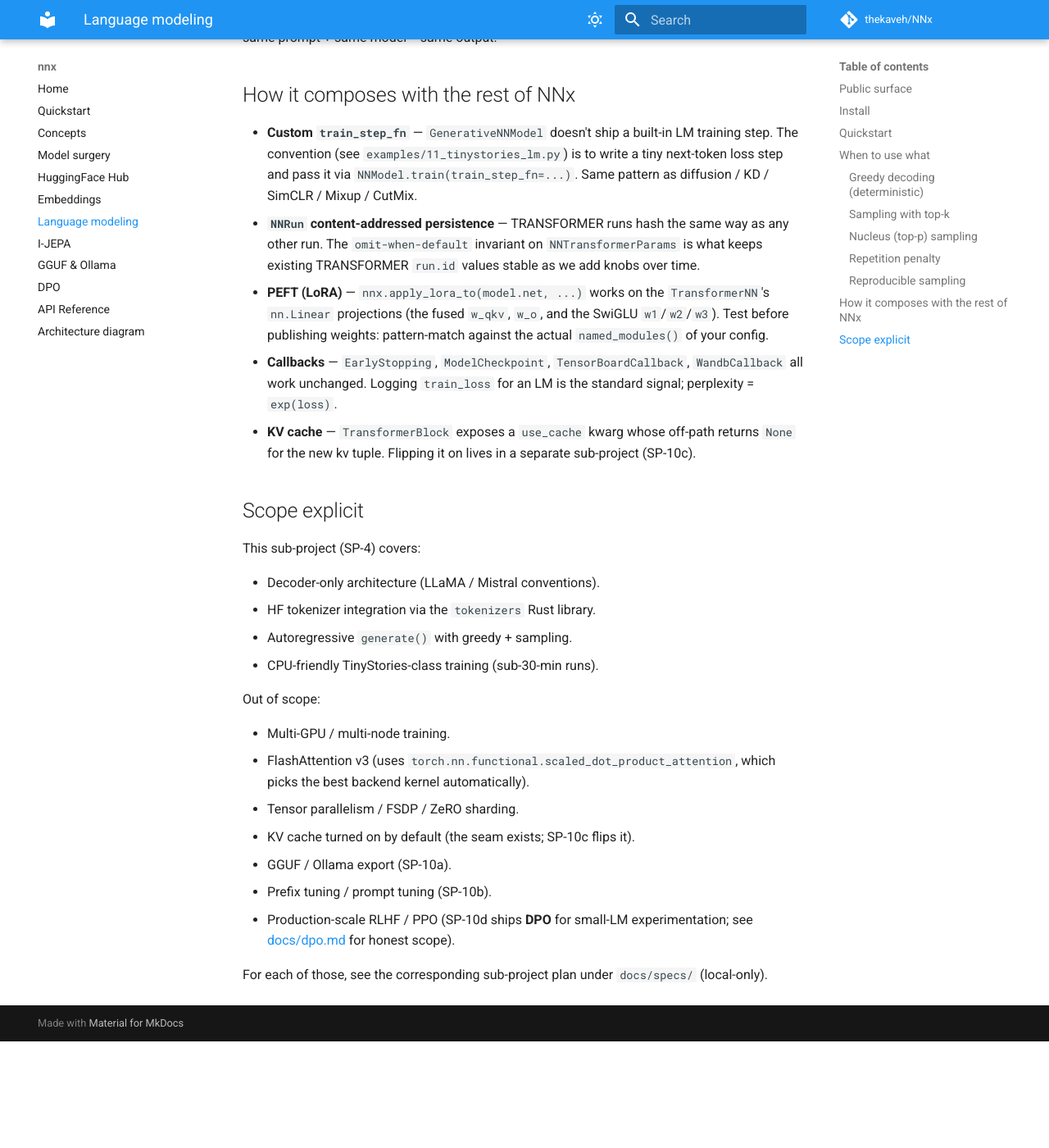
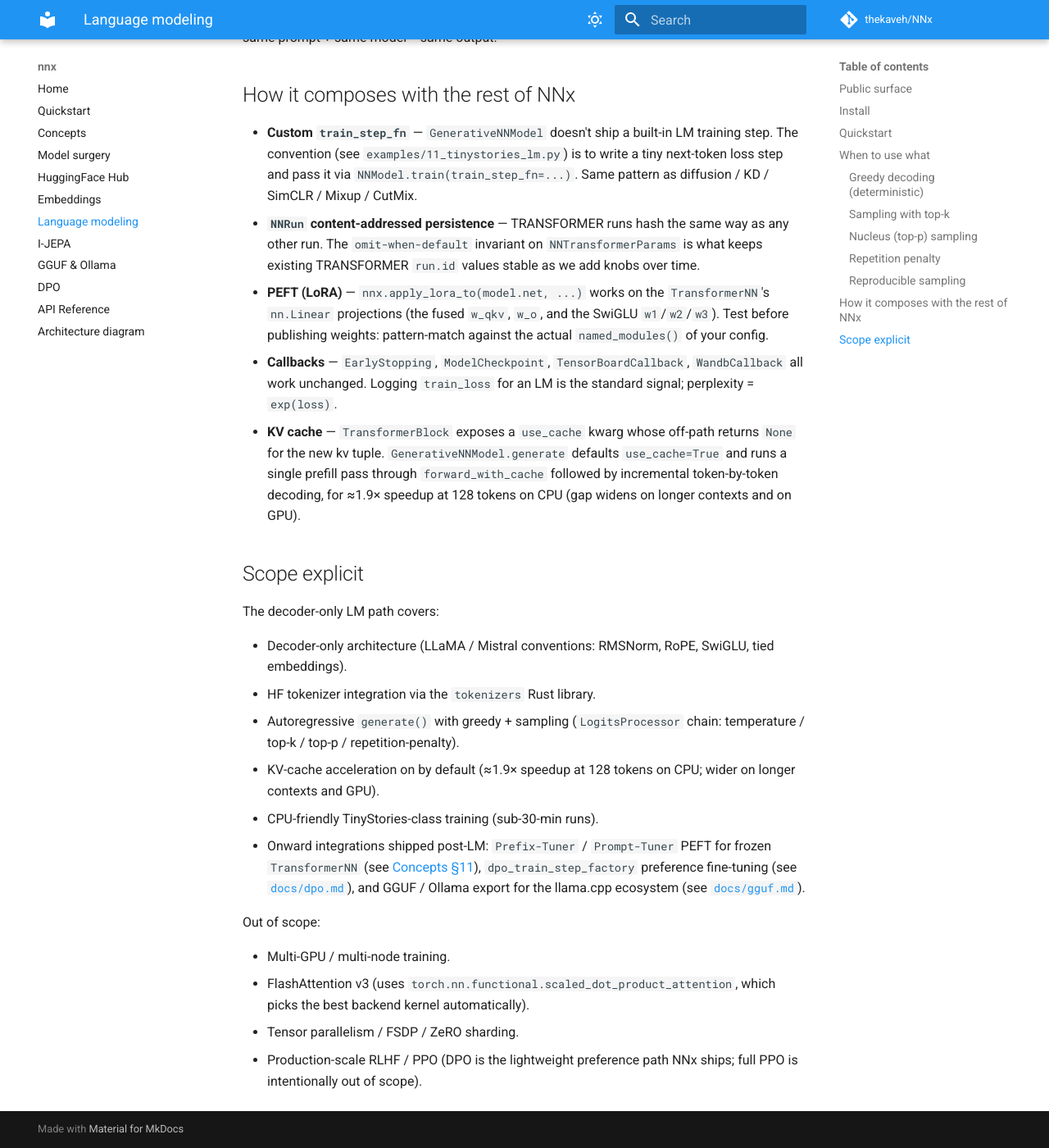
Before and after one commit to thekaveh/NNx, an MkDocs documentation site: the page built from docs/lm.md, in a window 1280 px wide and 1400 px high, scrolled down 3191 px. Shown: the whole window at 82% size. Built offline with MkDocs 1.6.1 and Material for MkDocs 9.7.7, drawn with Linux system fonts in a browser that asks for light colours; comment, search, counter and statistics services are not loaded; before the commit the page ends 4461 px from its top, so only the background shows below that.

Commit message:
docs(lm/dpo/jepa): drop internal SP-N markers, fix github org link, refresh stale scope
- docs/lm.md "Scope explicit" listed KV-cache flip / GGUF / Ollama /
  Prefix-Tuner / Prompt-Tuner as out-of-scope items belonging to
  separate sub-projects (SP-10a / b / c). All four shipped in PR #29
  / earlier — they are now in-scope. Rewritten to reflect what the LM
  path actually owns today, with cross-links to concepts.md §11 / dpo.md
  / gguf.md.
- docs/lm.md KV-cache bullet was pointing at "a separate sub-project
  (SP-10c)" for the on-by-default flip. `GenerativeNNModel.generate`
  has `use_cache=True` by default since PR #29; replaced with the
  measured ≈1.9× speedup line.
- docs/lm.md "docs/specs/ (local-only)" pointer dropped (those plan
  files are gitignored per the no-specs-in-git invariant; the bullets
  they pointed at are all merged now).
- docs/dpo.md + docs/jepa.md "(SP-4)" inline markers replaced with
  "the decoder-only LM path; see docs/lm.md" — the markers were
  internal sub-project shorthand that didn't help readers.
- docs/jepa.md links/examples/16_ijepa_cifar10.py: github.com org was
  `Kavehjr` (wrong); corrected to `thekaveh` to match every other
  docs link in the repo.

```diff
--- a/docs/lm.md
+++ b/docs/lm.md
@@ -154,17 +154,29 @@ device — same seed + same prompt + same model = same output.
   `TensorBoardCallback`, `WandbCallback` all work unchanged. Logging
   `train_loss` for an LM is the standard signal; perplexity = `exp(loss)`.
 - **KV cache** — `TransformerBlock` exposes a `use_cache` kwarg whose
-  off-path returns `None` for the new kv tuple. Flipping it on lives in
-  a separate sub-project (SP-10c).
+  off-path returns `None` for the new kv tuple. `GenerativeNNModel.generate`
+  defaults `use_cache=True` and runs a single prefill pass through
+  `forward_with_cache` followed by incremental token-by-token decoding,
+  for ≈1.9× speedup at 128 tokens on CPU (gap widens on longer contexts
+  and on GPU).
 
 ## Scope explicit
 
-This sub-project (SP-4) covers:
+The decoder-only LM path covers:
 
-- Decoder-only architecture (LLaMA / Mistral conventions).
+- Decoder-only architecture (LLaMA / Mistral conventions: RMSNorm, RoPE,
+  SwiGLU, tied embeddings).
 - HF tokenizer integration via the `tokenizers` Rust library.
-- Autoregressive `generate()` with greedy + sampling.
+- Autoregressive `generate()` with greedy + sampling (`LogitsProcessor`
+  chain: temperature / top-k / top-p / repetition-penalty).
+- KV-cache acceleration on by default (≈1.9× speedup at 128 tokens on
+  CPU; wider on longer contexts and GPU).
 - CPU-friendly TinyStories-class training (sub-30-min runs).
+- Onward integrations shipped post-LM: `Prefix-Tuner` / `Prompt-Tuner`
+  PEFT for frozen `TransformerNN` (see [Concepts §11](concepts.md#11-parameter-efficient-fine-tuning-lora-dora-ia3-prefix-prompt-adapters)),
+  `dpo_train_step_factory` preference fine-tuning (see [`docs/dpo.md`](dpo.md)),
+  and GGUF / Ollama export for the llama.cpp ecosystem (see
+  [`docs/gguf.md`](gguf.md)).
 
 Out of scope:
 
@@ -172,11 +184,5 @@ Out of scope:
 - FlashAttention v3 (uses `torch.nn.functional.scaled_dot_product_attention`,
   which picks the best backend kernel automatically).
 - Tensor parallelism / FSDP / ZeRO sharding.
-- KV cache turned on by default (the seam exists; SP-10c flips it).
-- GGUF / Ollama export (SP-10a).
-- Prefix tuning / prompt tuning (SP-10b).
-- Production-scale RLHF / PPO (SP-10d ships **DPO** for small-LM
-  experimentation; see [docs/dpo.md](dpo.md) for honest scope).
-
-For each of those, see the corresponding sub-project plan under
-`docs/specs/` (local-only).
+- Production-scale RLHF / PPO (DPO is the lightweight preference path
+  NNx ships; full PPO is intentionally out of scope).
```
Also changed, not shown: docs/dpo.md (+2 -2 lines), docs/jepa.md (+2 -2 lines).
